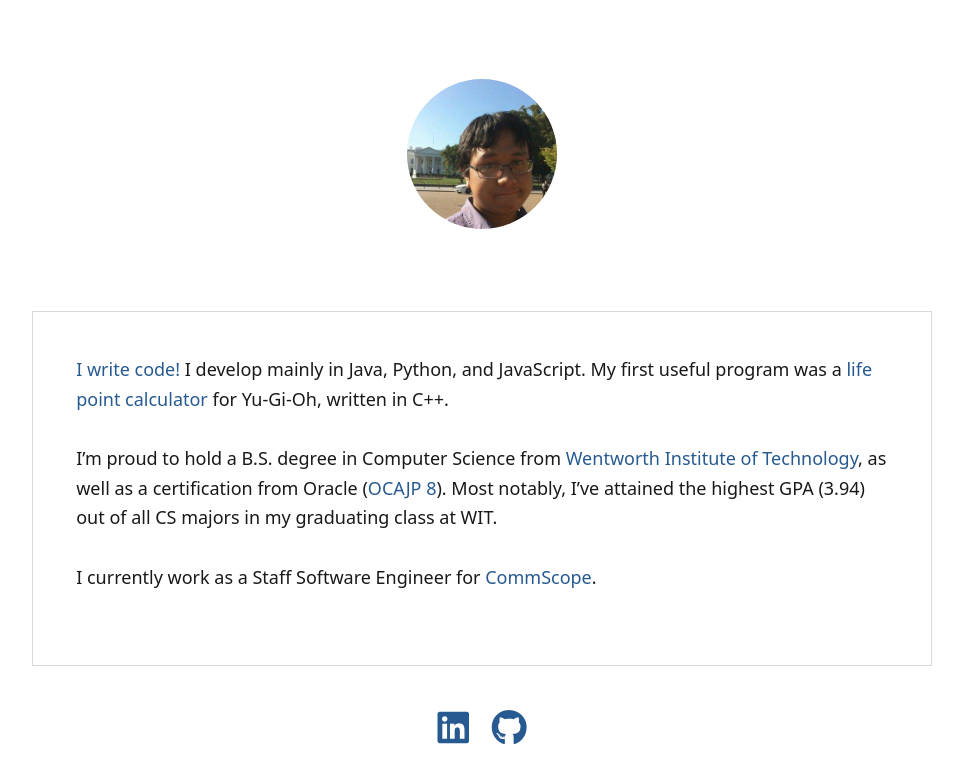
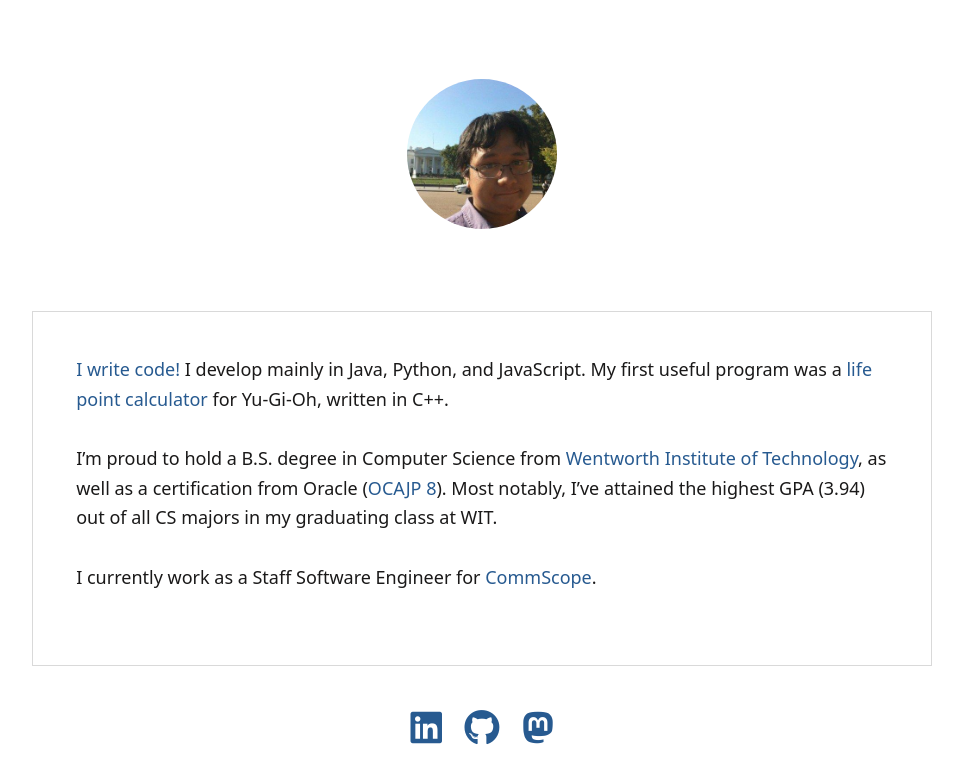
Before and after one commit to jsudiaman/jsudiaman.github.io, a Jekyll site: the page built from index.md, in a window 1280 px wide. Shown: the top 759 px of the page, without its empty margins (158-1121 px from the left). Built offline with Jekyll 4.4.1, drawn with Linux system fonts in a browser that asks for light colours; grey boxes are pictures that could not be loaded.

Commit message:
Add mast link.

```diff
--- a/_layouts/default.html
+++ b/_layouts/default.html
@@ -26,6 +26,7 @@
             <ul>
                 <li><a href="http://linkedin.com/in/jonathansudiaman"><i class="fab fa-linkedin fa-2x"></i></a></li>
                 <li><a href="http://github.com/sudiamanj"><i class="fab fa-github fa-2x"></i></a></li>
+                <li><a href="http://fosstodon.org/web/@sudicode"><i class="fab fa-mastodon fa-2x"></i></a></li>
             </ul>
         </nav>
         <nav>
```
